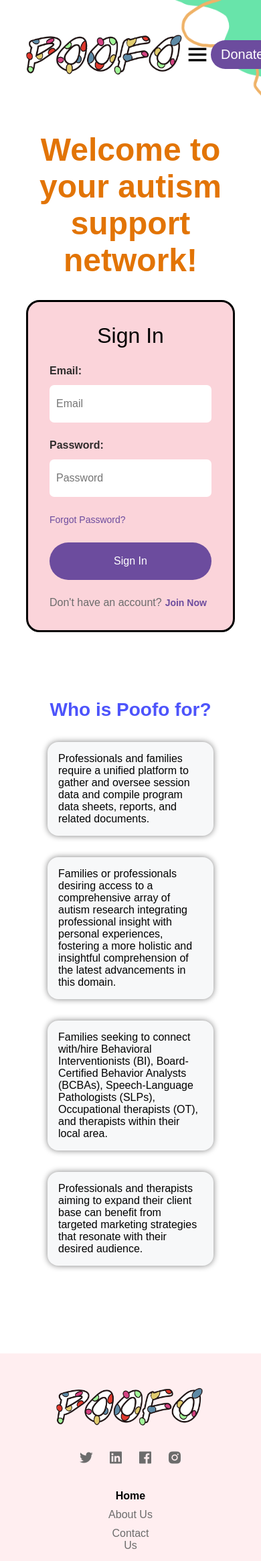
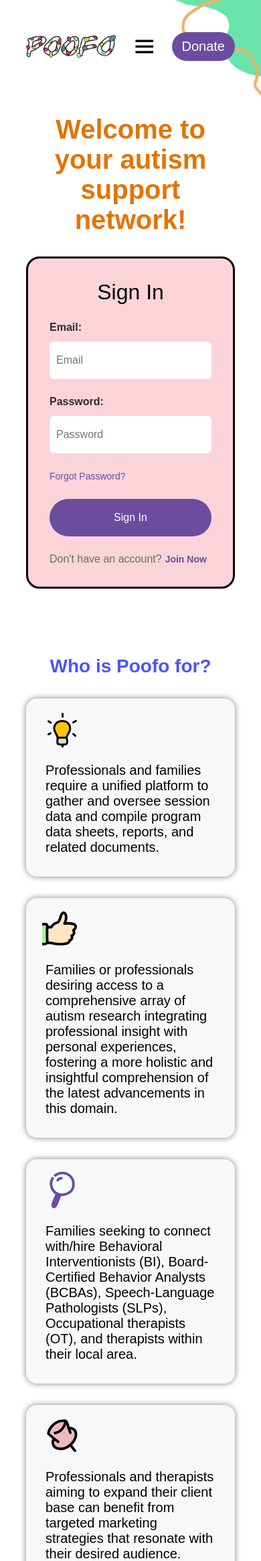
Before and after one commit to rtm200/sus, a PHP site: page / in a window 390 px wide; the page is wider, and only the part inside the window is pictured. Shown: the top 2331 px of that part at 67% size. Run offline with PHP 8.4, Linux system fonts and the light colour scheme; some web fonts are replaced.

Commit message:
Update style.css

```diff
--- a/style.css
+++ b/style.css
@@ -1,21 +1,21 @@
-
 @import url('https://fonts.googleapis.com/css2?family=Bakbak+One&display=swap');
 
-*{
+* {
     margin: 0;
     padding: 0;
     box-sizing: border-box;
     font-family: 'arial';
 }
 
-.tree{
+.tree {
     position: absolute;
     right: -0%;
     top: -10%;
     width: 150px;
 }
+
 /* header */
-header{
+header {
     max-width: 80%;
     margin: 0 auto;
     display: flex;
@@ -23,39 +23,54 @@ header{
     justify-content: space-between;
     margin-top: 3rem;
 }
-#active{
+
+header img {
+    width: 236px;
+}
+
+#active {
     color: #000;
     font-weight: 600;
 }
-.burger{
+
+.burger {
     display: none;
     font-size: 2.5rem;
     cursor: pointer;
 }
-.closeBurger{
+
+.closeBurger {
     display: none;
     cursor: pointer;
     font: 2rem;
 }
-header ul{
+
+header ul {
     display: flex;
     align-items: center;
     justify-content: center;
     gap: 2rem;
 }
-header ul li{
+
+header ul li {
     list-style: none;
 }
-header ul li a{
+
+header ul li a {
+    position: relative;
     text-decoration: none;
     color: #6C6C6C;
     font-size: 1.25rem;
     transition: 0.5s;
 }
-header ul li a:hover{
+
+
+header ul li a:hover {
     color: #000;
 }
-header .donate{
+
+
+header .donate {
     text-decoration: none;
     color: black;
     font-size: 1.25rem;
@@ -69,25 +84,29 @@ header .donate{
 
 
 /* main */
-main{
+main {
     max-width: 80%;
     margin: 0 auto;
 }
-main h2{
+
+main h2 {
     margin-top: 5rem;
     margin-bottom: 2rem;
     color: #E27405;
     font-size: 48px;
     width: 600px;
 }
-main .container{
+
+main .container {
     display: flex;
     align-items: center;
 }
-main .container_left{
+
+main .container_left {
     flex: 0.5;
 }
-main .container_left form{
+
+main .container_left form {
     width: 80%;
     border: 3px solid black;
     border-radius: 20px;
@@ -98,25 +117,29 @@ main .container_left form{
     gap: 25px;
     padding: 2rem;
 }
-main .container_left form h5{
+
+main .container_left form h5 {
     font-size: 32px;
     font-weight: 500;
 }
-main form .inputField{
+
+main form .inputField {
     width: 100%;
     text-align: left;
     display: flex;
     flex-direction: column;
     gap: 12px;
 }
-main form .inputField h6{
+
+main form .inputField h6 {
     font-size: 16px;
     color: #2F2C2C;
     align-items: start;
     gap: 5px;
     display: flex;
 }
-main form .inputField input{
+
+main form .inputField input {
     height: 56px;
     border-radius: 7px;
     width: 100%;
@@ -125,18 +148,20 @@ main form .inputField input{
     outline: none;
     border: none;
 }
-main form .forget{
+
+main form .forget {
     display: block;
     width: 100%;
 }
 
-main form .forget a{
+main form .forget a {
     color: #6C4C9E;
     text-decoration: none;
     font-size: 14px;
     margin: 0;
 }
-main form button{
+
+main form button {
     display: flex;
     width: 100%;
     align-items: center;
@@ -150,44 +175,63 @@ main form button{
     color: white;
     font-size: 16px;
 }
-main form .signup{
+
+main form .signup {
     display: flex;
     align-items: center;
     width: 100%;
     gap: 5px;
 }
-main form .signup h5{
+
+main form .signup h5 {
     font-size: 14px;
     color: #6C6C6C;
 }
-main form .signup a{
+
+main form .signup a {
     text-decoration: none;
     color: #6C4C9E;
     font-weight: 600;
     font-size: 14px;
 }
-main .container_right{
+
+main .container_right {
     flex: 0.5;
 }
 
 /* About Poofo */
-section{
+
+section {
     margin-top: 100px;
     margin-bottom: 131px;
+
 }
-section h2{
+
+section h2 {
     text-align: center;
     width: 100%;
     color: #4D54FB;
     font-size: 48px;
 }
-.cards{
-    display: grid;
-    grid-template-columns: repeat(2,1fr);
+
+.cards {
+    display: flex;
     gap: 2rem;
-    margin: 0 4rem;
 }
-.card{
+
+.cards_left {
+    display: flex;
+    flex-direction: column;
+    gap: 2rem;
+}
+
+.cards_right {
+    display: flex;
+    flex-direction: column;
+    gap: 2rem;
+}
+
+.card {
     position: relative;
     display: flex;
     align-items: center;
@@ -195,88 +239,104 @@ section h2{
     background-color: #F7F8F9;
     border-radius: 16px;
     box-shadow: 0 0 10px grey;
+    padding: 16px 24px;
+    height: 100%;
 }
-.card svg{
-    width: 50px;
-    left: 5px;
-    top: 10%;
-    position: absolute;
+
+.card svg {
+    flex: 0.1;
 }
-.card p{
-    display: flex;
-    padding: 16px 16px 16px 70px;
+
+.card p {
+    flex: 0.9;
+    font-size: 20px;
 }
 
 /* footer */
-footer{
+
+footer {
     background-color: #FFEEF0;
     width: 100%;
 }
-footer p{
+
+footer p {
     text-align: center;
     color: #858282;
     font-size: 16px;
-    padding-bottom: 16px ;
+    padding-bottom: 16px;
 }
-.footer_flex{
+
+.footer_flex {
     display: flex;
     justify-content: space-around;
     flex-wrap: wrap;
     align-items: center;
-    padding: 48px 156px;
+    padding: 48px 0rem;
 }
 
-.footer_flex .ul1{
+.footer_flex .ul1 {
     display: flex;
     gap: 20px;
     justify-content: center;
     padding: 2rem 0;
 }
-.footer_flex .ul1 li{
+
+.footer_flex .ul1 li {
     list-style: none;
 }
-.footer_flex .ul1 li a{
+
+.footer_flex .ul1 li a {
     color: #6C6C6C;
     text-decoration: none;
     font-size: 1.5rem;
 }
 
 
-.footer_flex .ul2{
+.footer_flex .ul2 {
     padding: 2rem 0;
     display: flex;
     gap: 48px;
     justify-content: center;
 }
-.footer_flex .ul2 li{
+
+.footer_flex .ul2 li {
     list-style: none;
 }
-.footer_flex .ul2 li a{
+
+.footer_flex .ul2 li a {
     color: #6C6C6C;
     text-decoration: none;
 }
-.footer_flex img{
+
+.footer_flex img {
     width: 222px;
-    height:64px
+    height: 64px
 }
+
 @media only screen and (max-width: 1400px) {
+
     /* main */
-    main .container_right img{
+    main .container_right img {
         width: 500px;
     }
-    main form .signup h5{
+
+    main form .signup h5 {
         font-size: 1rem;
     }
 }
+
 @media only screen and (max-width: 1200px) {
+
     /* header */
-    .burger{
+    .burger {
         display: block;
     }
-    .closeBurger{
+
+    .closeBurger {
         display: block;
     }
-    header ul{
+
+    header ul {
         position: absolute;
         display: none;
         flex-direction: column;
@@ -286,111 +346,134 @@ footer p{
         background-color: #d0d0d0;
         width: 100%;
         height: 100vh;
-        top:0;
-        left:0;
-        right:0;
-        bottom:0;
+        top: 0;
+        left: 0;
+        right: 0;
+        bottom: 0;
         z-index: 100;
     }
+
     header ul.show {
         display: flex;
-      }
-    header ul li a{
+    }
+
+    header ul li a {
         font-size: 1.5rem;
     }
 
     /* main */
-    main h2{
+    main h2 {
         width: 100%;
         text-align: center;
     }
-    main .container{
+
+    main .container {
         display: flex;
         flex-direction: column;
         align-items: center;
         gap: 2rem;
     }
-    .container_left{
+
+    .container_left {
         width: 50%;
     }
-    main .container_left form{
+
+    main .container_left form {
         width: 100%;
         margin: 0;
     }
 
     /* About Poofo */
-    .cards{
-        display: grid;
-        grid-template-columns: repeat(1,1fr);
+    .cards {
+        display: flex;
+        flex-direction: column;
         gap: 2rem;
-        margin: 0 4rem;
     }
-    .card p{
-        display: flex;
-        padding: 36px 16px 36px 70px;
-    }
+
     /* footer */
-    .footer_flex .ul2{
+    .footer_flex .ul2 {
         padding: 1rem 0;
         gap: 20px;
     }
 
 }
+
 @media only screen and (max-width: 740px) {
 
     /* main */
-    main h2{
+    main h2 {
         width: 100%;
+        font-size: 2.5rem;
     }
-    .container_left{
+
+    .container_left {
         width: 100%;
     }
 
     /* About Poofo */
+    .card {
+        display: block;
+    }
 
-    .card svg{
-        display: none;
-    }
-    .card p{
-        padding: 16px;
+    .card p {
+        padding: 16px 5px;
     }
 
     /* footer */
-    .footer_flex{
+    .footer_flex {
+        display: block;
         flex-wrap: wrap;
         justify-content: center;
         align-items: center;
         text-align: center;
     }
+
+    .footer_flex .ul2 {
+        flex-direction: column;
+        gap: 10px;
+        padding: 0;
+        margin: 0;
+    }
 }
+
 @media only screen and (max-width: 500px) {
-    .container_right{
+    header img {
+        width: 136px;
+    }
+
+    /* main */
+    main h2 {
+        width: 100%;
+        font-size: 2.5rem;
+    }
+
+    .container_right {
         display: none;
     }
+
     /* About Poofo */
 
-    section h2{
+    section h2 {
         font-size: 28px;
-    }
-    .cards{
-        grid-template-columns: repeat(1,1fr);
-        margin: 0 2rem;
     }
 
     /* footer */
-    footer{
+    footer {
         background-color: #FFEEF0;
         width: 100%;
         justify-content: center;
         text-align: center;
     }
-    .footer_flex{
+
+    .footer_flex {
+        display: block;
         flex-wrap: wrap;
         justify-content: center;
         align-items: center;
         text-align: center;
     }
-    .footer_flex .ul2{
+
+    .footer_flex .ul2 {
         flex-direction: column;
         padding: 0;
         gap: 10px;
```
